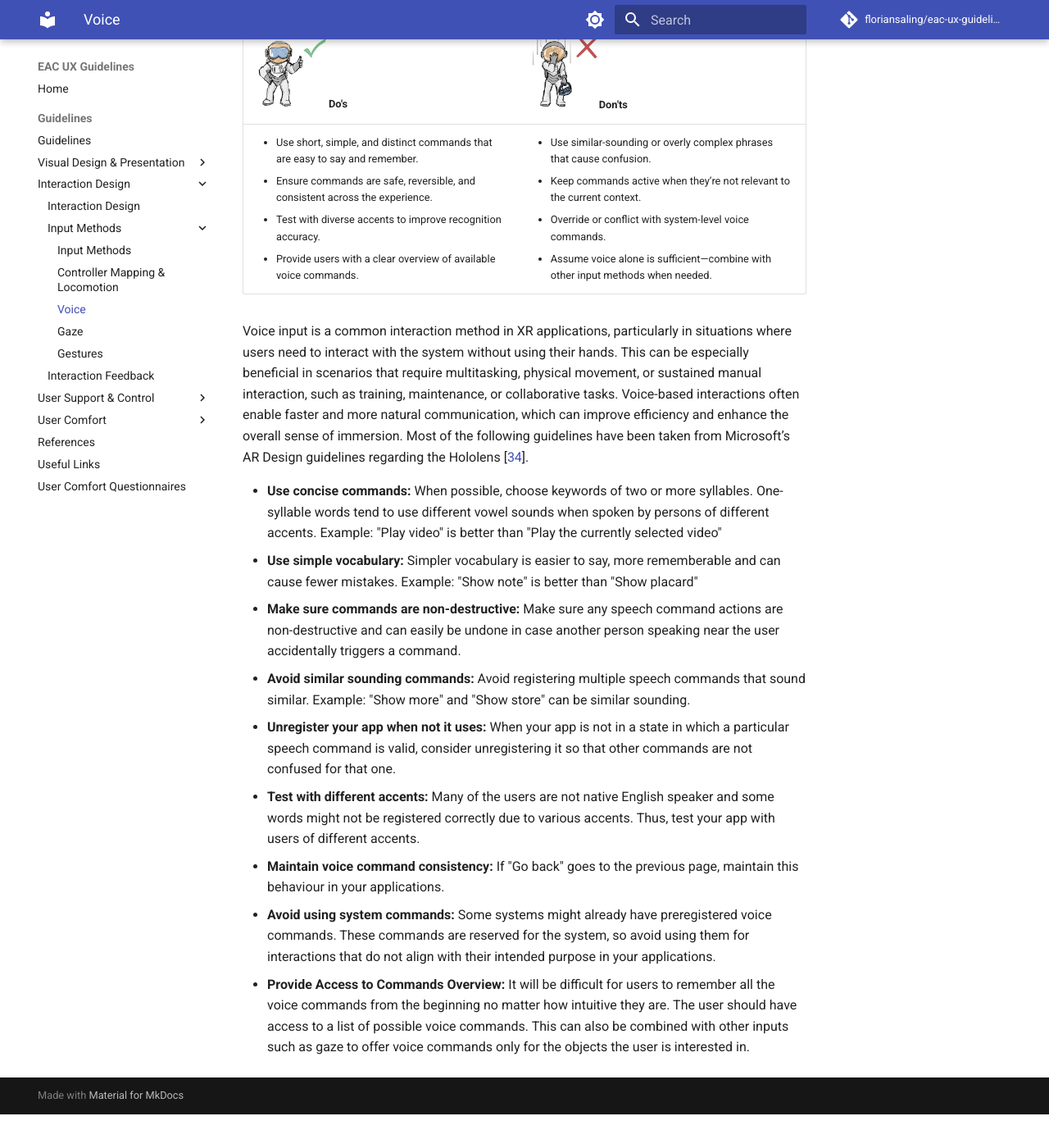
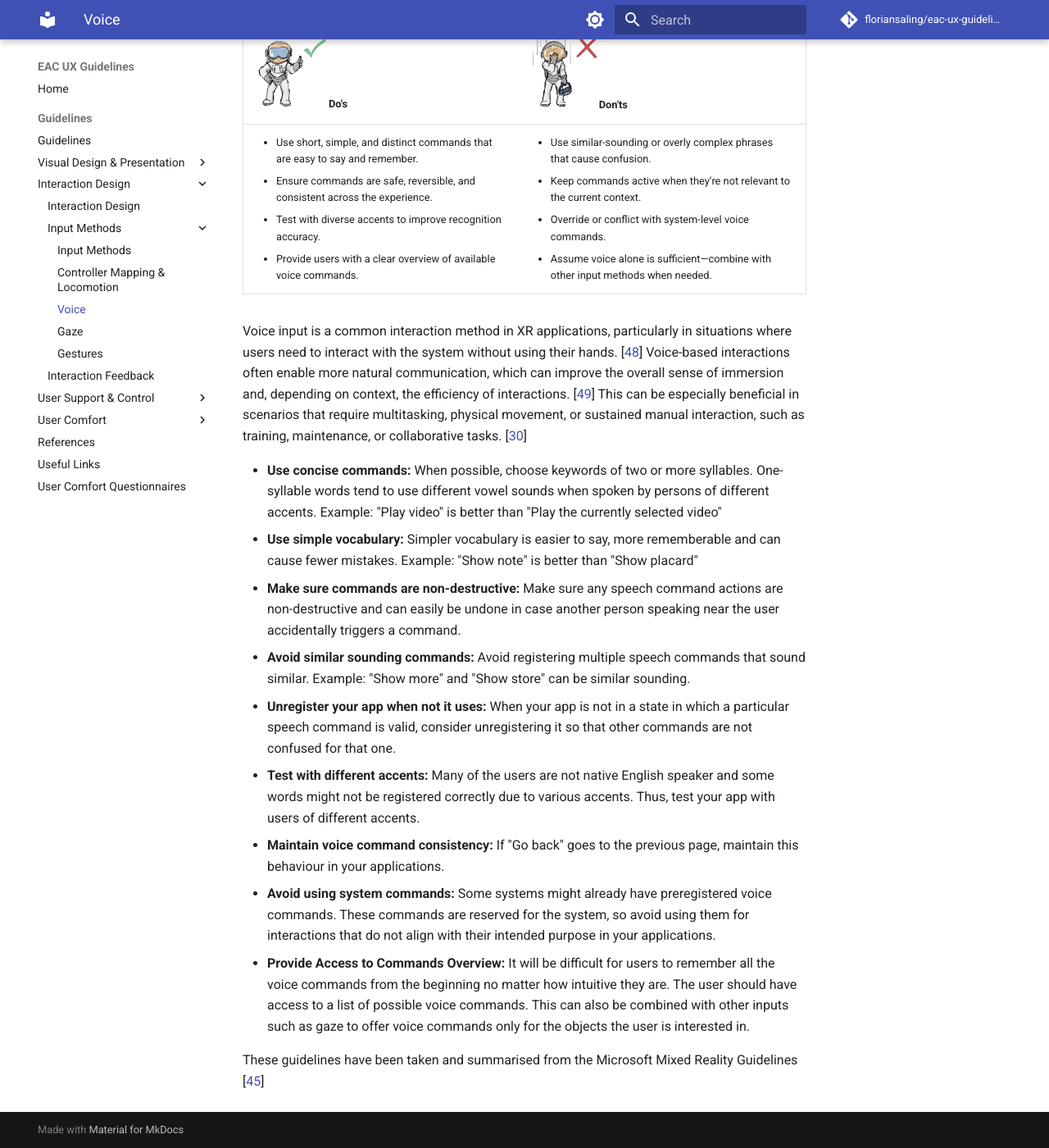
Before and after one commit to floriansaling/eac-ux-guidelines, an MkDocs documentation site: the page built from docs/Voice.md, in a window 1280 px wide and 1400 px high, scrolled down 152 px. Shown: the whole window at 82% size. Built offline with MkDocs 1.6.1 and Material for MkDocs 9.7.7, drawn with Linux system fonts in a browser that asks for light colours; comment, search, counter and statistics services are not loaded; before the commit the page ends 1511 px from its top, so only the background shows below that.

Commit message:
Update Voice.md
updated citations from paper

```diff
--- a/docs/Voice.md
+++ b/docs/Voice.md
@@ -29,7 +29,7 @@
 </tr>
 </table>
 
-Voice input is a common interaction method in XR applications, particularly in situations where users need to interact with the system without using their hands. This can be especially beneficial in scenarios that require multitasking, physical movement, or sustained manual interaction, such as training, maintenance, or collaborative tasks. Voice-based interactions often enable faster and more natural communication, which can improve efficiency and enhance the overall sense of immersion. Most of the following guidelines have been taken from Microsoft’s AR Design guidelines regarding the Hololens \[[34](References.md#ref-34)\].
+Voice input is a common interaction method in XR applications, particularly in situations where users need to interact with the system without using their hands. \[[48](References.md#ref-48)\] Voice-based interactions often enable more natural communication, which can improve the overall sense of immersion and, depending on context, the efficiency of interactions. \[[49](References.md#ref-49)\] This can be especially beneficial in scenarios that require multitasking, physical movement, or sustained manual interaction, such as training, maintenance, or collaborative tasks. \[[30](References.md#ref-30)\]
 
 * **Use concise commands:** When possible, choose keywords of two or more syllables. One-syllable words tend to use different vowel sounds when spoken by persons of different accents. Example: "Play video" is better than "Play the currently selected video"
 * **Use simple vocabulary:** Simpler vocabulary is easier to say, more rememberable and can cause fewer mistakes. Example: "Show note" is better than "Show placard"
@@ -40,3 +40,5 @@ Voice input is a common interaction method in XR applications, particularly in s
 * **Maintain voice command consistency:** If "Go back" goes to the previous page, maintain this behaviour in your applications.
 * **Avoid using system commands:** Some systems might already have preregistered voice commands. These commands are reserved for the system, so avoid using them for interactions that do not align with their intended purpose in your applications.
 * **Provide Access to Commands Overview:** It will be difficult for users to remember all the voice commands from the beginning no matter how intuitive they are. The user should have access to a list of possible voice commands. This can also be combined with other inputs such as gaze to offer voice commands only for the objects the user is interested in.
+
+These guidelines have been taken and summarised from the Microsoft Mixed Reality Guidelines \[[45](References.md#ref-45)\]
```
